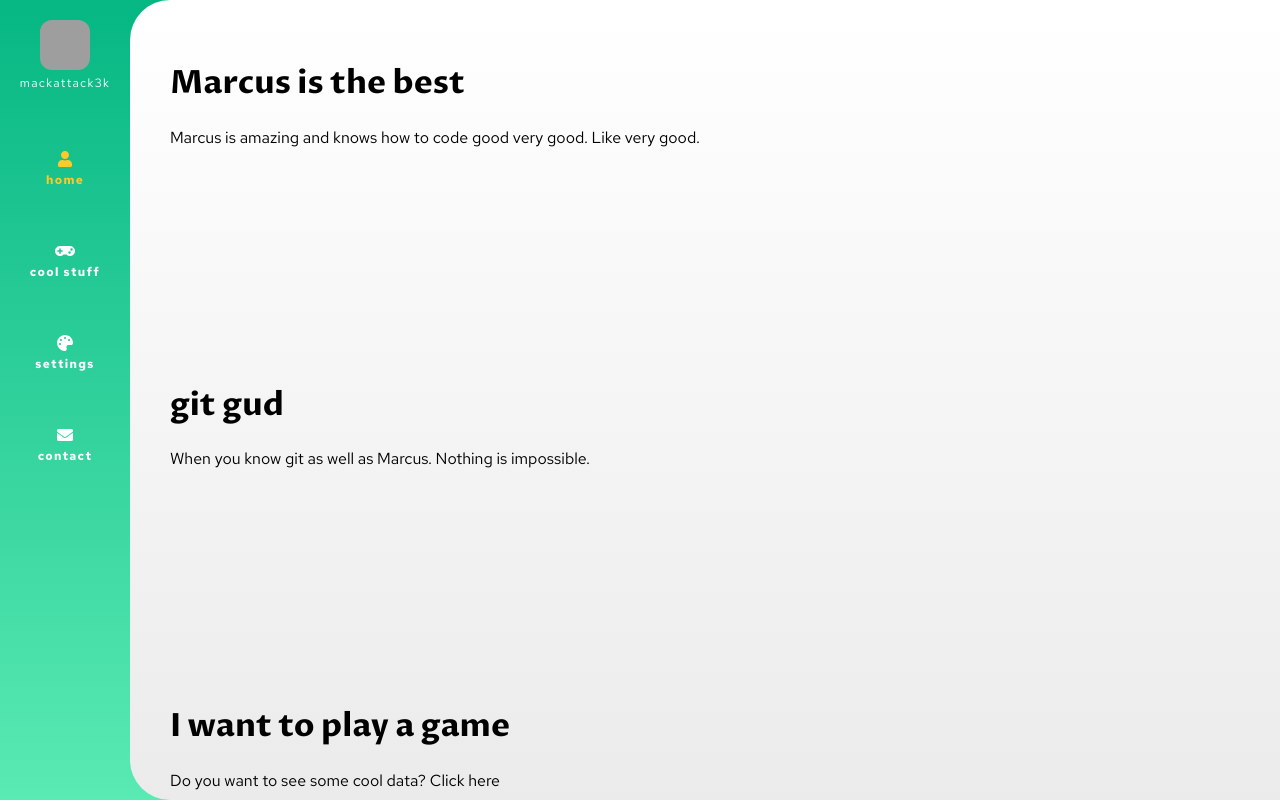
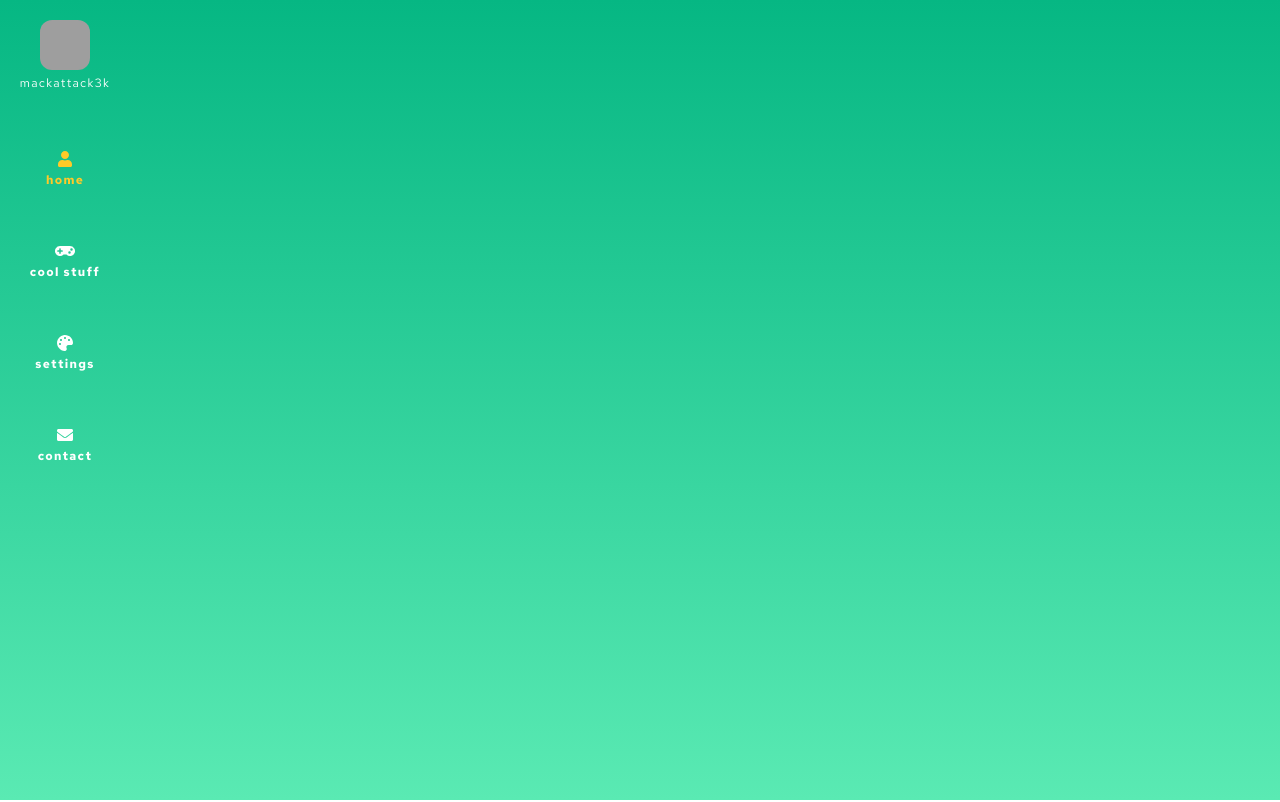
Before and after one commit to mackattack3k/me, a React (Create React App) app: page / in a window 1280 px wide. Shown: the top 802 px of the page. Built offline with nearby package versions, Linux system fonts and the light colour scheme; grey boxes are pictures that could not be loaded.

Commit message:
Removed flex from root

```diff
--- a/src/App.scss
+++ b/src/App.scss
@@ -1,8 +1,6 @@
 @import-normalize; /* bring in normalize.css styles */
 
 .app {
-  display: flex;
-  flex-direction: row;
   font-family: 'Red Hat Text', sans-serif;
 }
 
```
